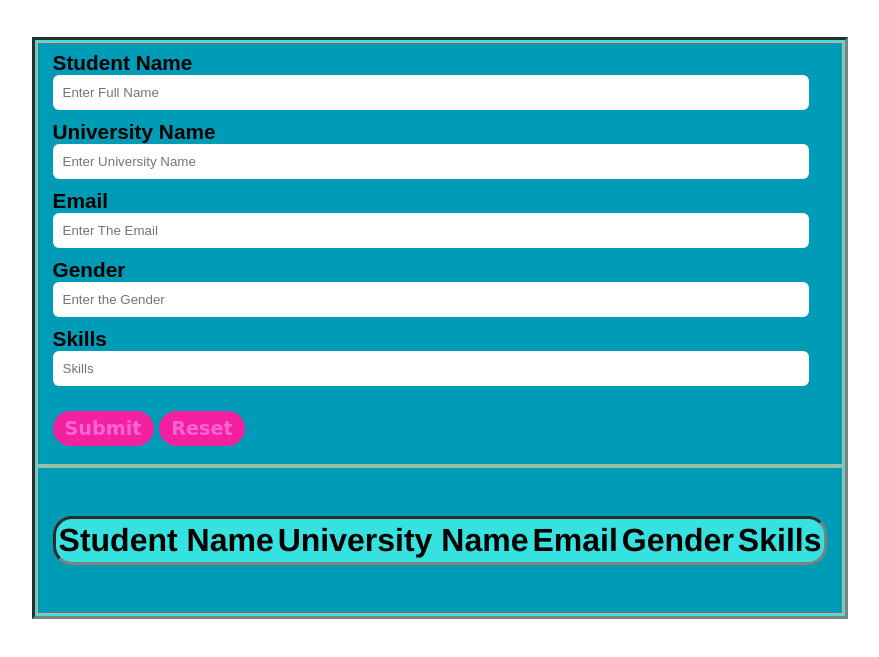
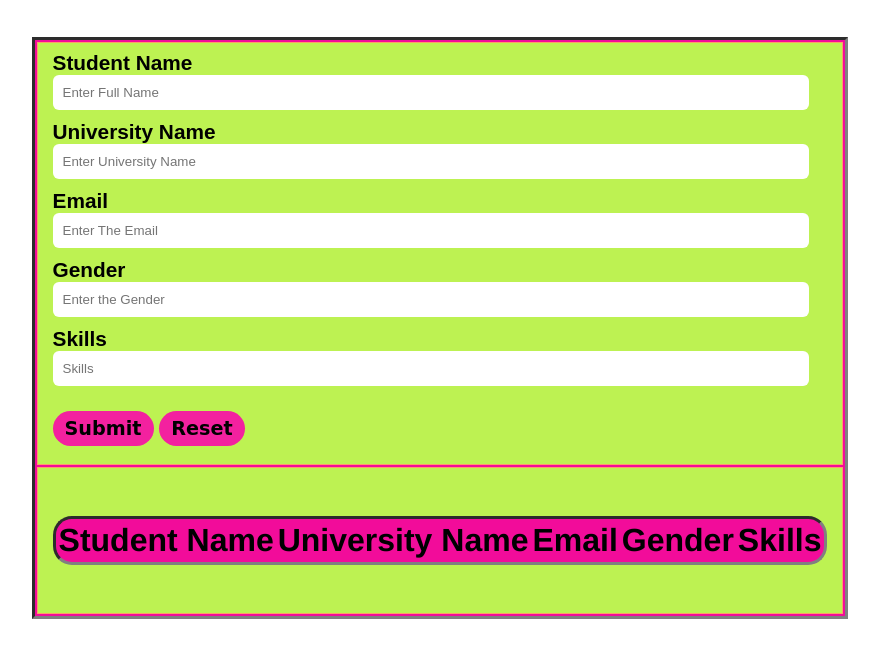
Before and after one commit to Chakri-pixel/task2, a plain HTML site: page index.html in a window 1280 px wide. Shown: the part 61-718 px from the top of the page, without its empty margins (200-1079 px from the left). Drawn offline with Linux system fonts and the light colour scheme.

Commit message:
Update style.css

```diff
--- a/style.css
+++ b/style.css
@@ -24,7 +24,7 @@
     table-layout: initial;
     margin: 40px auto;
     border-style: inset;
-    background-color:rgb(53, 226, 224);
+    background-color:rgb(242, 12, 154);
   }
 
   table.list {
@@ -38,12 +38,12 @@
     border: 1px solid rgb(255, 157, 104);
     text-align: left;
     padding: 8px 15px;
-    background-color:rgb(0, 156, 183) ;
+    background-color:rgb(189, 242, 82) ;
   }
 
   tr:nth-child(even),
   table.list thread > tr {
-    background-color: #d478f900;
+    background-color: #89519feb;
   }
 
   input[type="text"] {
@@ -57,7 +57,7 @@
 
   input[type="submit"],
   input[type="reset"] {
-    background: rgb(228, 247, 56);
+    background: rgb(238, 238, 230);
     padding: 6px 12px;
     margin: 15px 0 10px;
     display: inline-block;
@@ -78,7 +78,7 @@
   input[type="submit"],
   input[type="reset"] {
     background: #f3219f;
-    color: rgb(250, 99, 212);
+    color: rgb(0, 0, 0);
     font-size: 1.2rem;
     font-family: cursive;
   }
```
